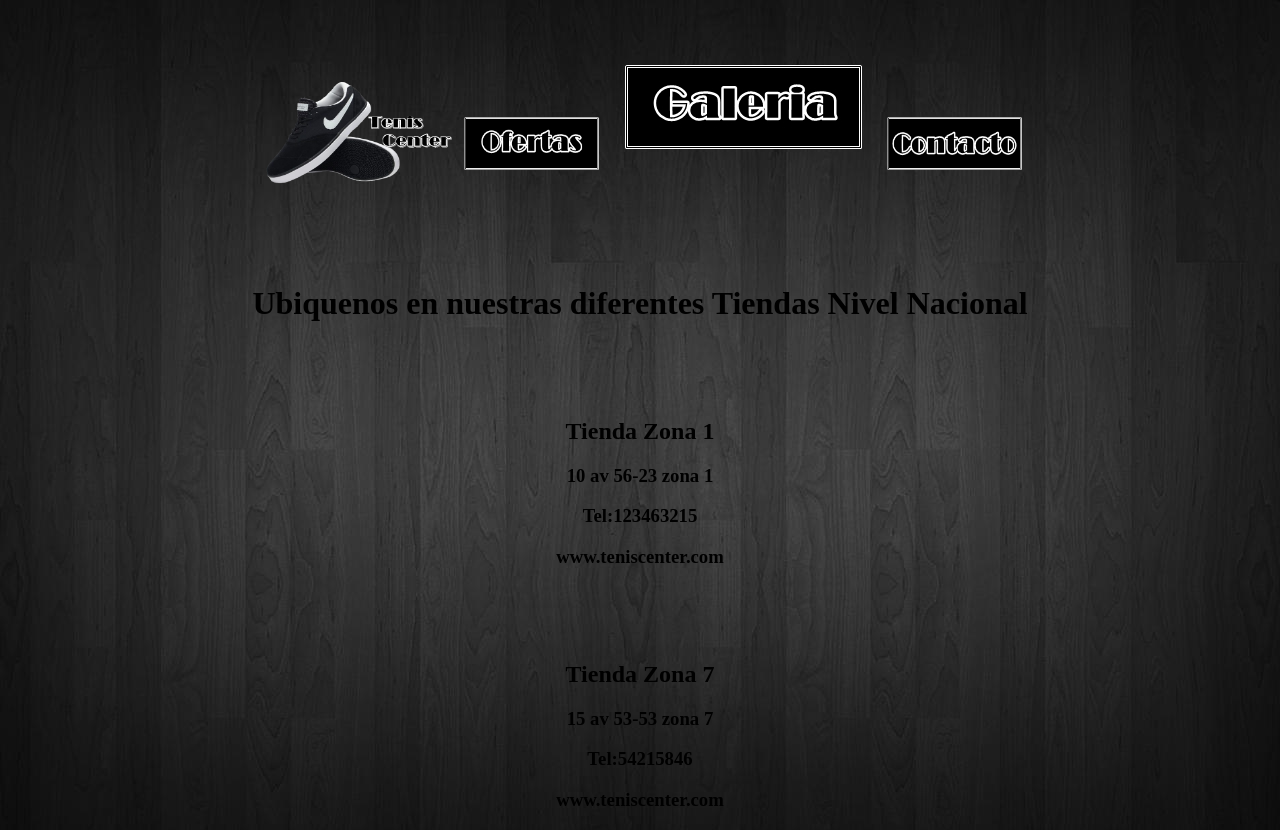
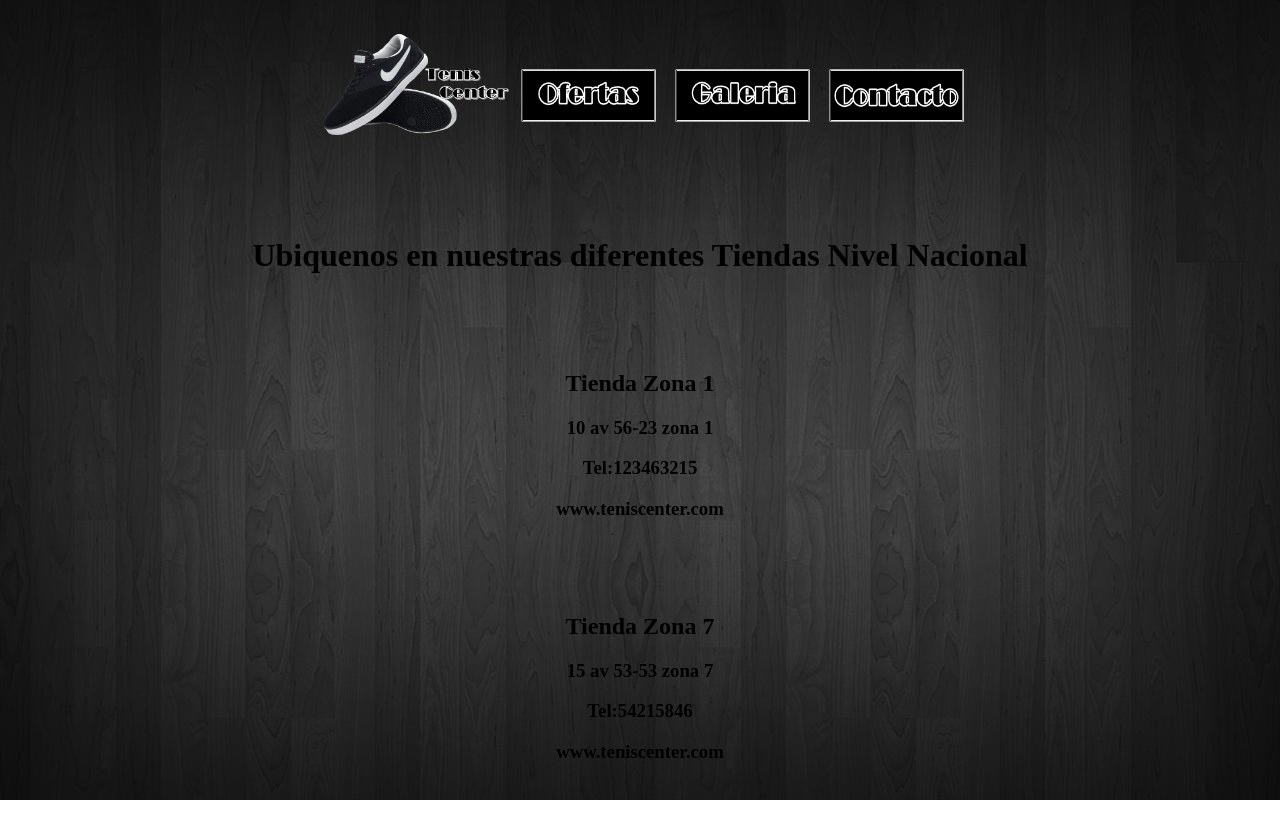
Before and after one commit to luis711/test_2, a plain HTML site: page index.html in a window 1280 px wide. After the commit the page ends 800 px from the top, so only its background shows below. Drawn offline with Linux system fonts and the light colour scheme.

Commit message:
Update index.html

```diff
--- a/index.html
+++ b/index.html
@@ -8,7 +8,7 @@
   <a href="index.html">
   <img src="menu/logo.png" width="200" height="150"></a>
   <a href="ofertas.html"> <img src="menu/ofertas.png" width="150" height="125"></a>
-  <a href="galeria.html"> <img src="menu/galeria.PNG"></a>
+  <a href="galeria.html"> <img src="menu/galeria.PNG" width="150" height="125"></a>
   <a href="contacto.html">
   <img src="menu/contacto.png" width="150" height="125"></a>
 <br><br><br><br><center>
```
